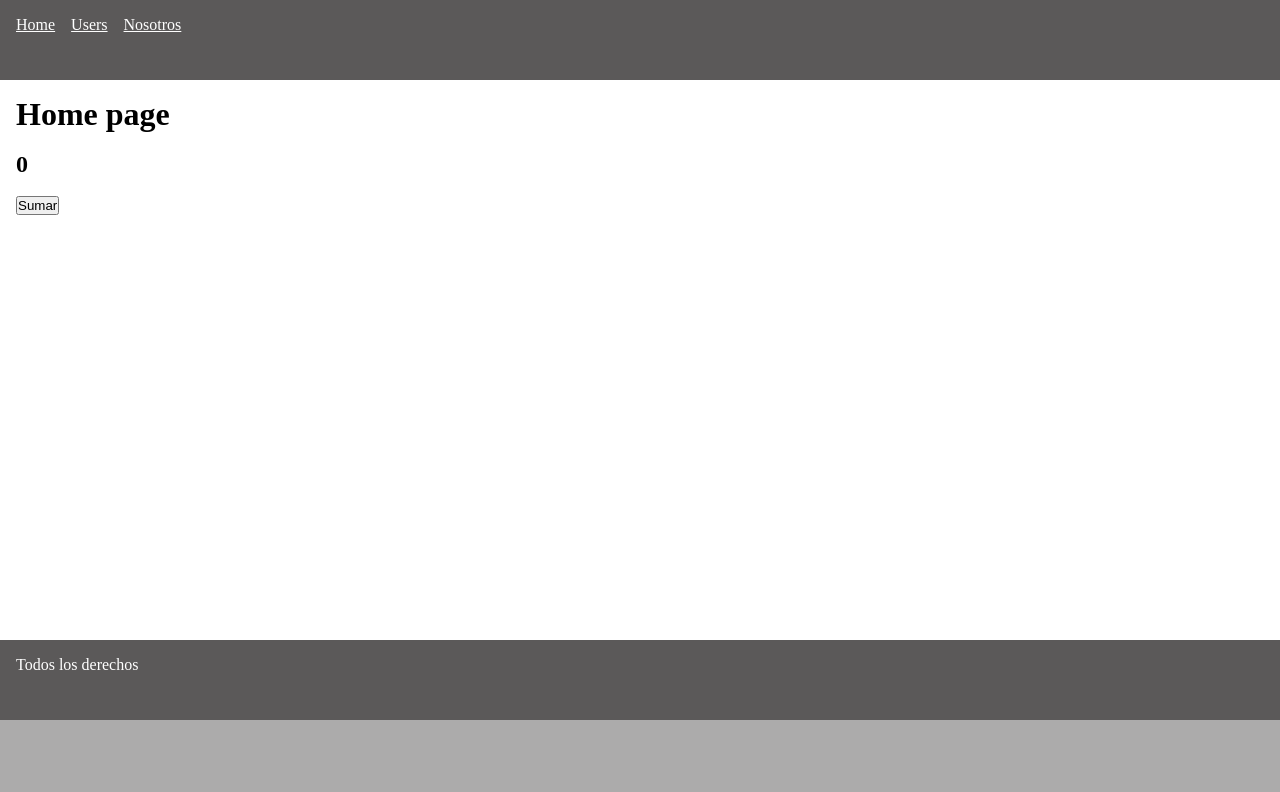
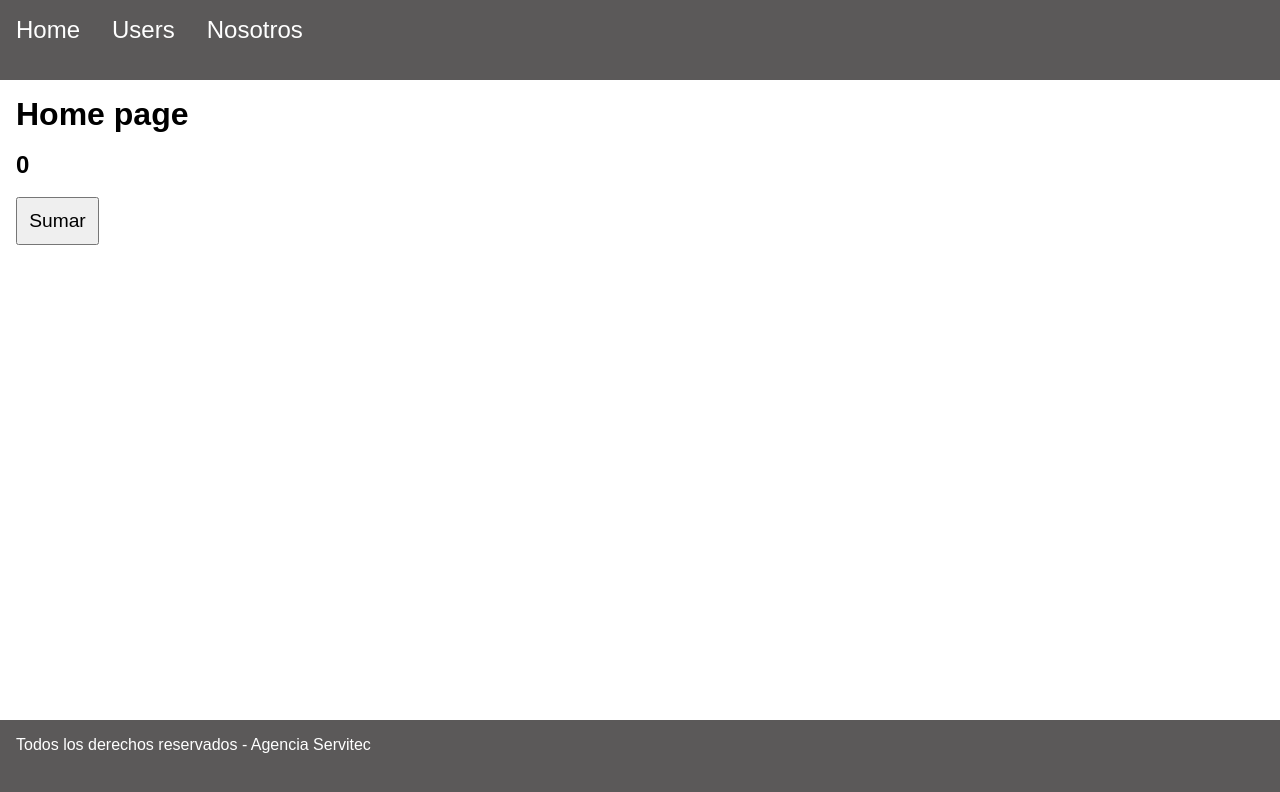
Before and after one commit to Agencia-Servitec/blank-project, a React (Create React App) app: page / in a window 1280 px wide. Shown: the top 792 px of the page. Built offline with nearby package versions, Linux system fonts and the light colour scheme.

Commit message:
update project

```diff
--- a/src/components/Avatar.js
+++ b/src/components/Avatar.js
@@ -1,6 +1,6 @@
 export const Avatar = (props) => {
     return <div>
-        <img width="150px" src="https://e7.pngegg.com/pngimages/799/987/png-clipart-computer-icons-avatar-icon-design-avatar-heroes-computer-wallpaper.png" alt="asd"/>
+        <img width="150px" src="https://i.pinimg.com/originals/51/f6/fb/51f6fb256629fc755b8870c801092942.png" alt="asd"/>
         <h3>{props.avatarName}</h3>
     </div>
 }
--- a/src/components/Layout.js
+++ b/src/components/Layout.js
@@ -1,9 +1,9 @@
 import {Link} from "react-router-dom";
 import React from "react";
-import "../index.css";
+import "../styles/index.css";
 
 export const Layout = (props) => {
-    return <div>
+    return <div className="layout">
         <div className="header">
             <ul>
                 <li style={{marginRight: "1rem"}}>
@@ -21,7 +21,7 @@ export const Layout = (props) => {
             {props.children}
         </div>
         <div className="footer">
-            <p>Todos los derechos</p>
+            <p>Todos los derechos reservados - Agencia Servitec</p>
         </div>
     </div>
 }
--- /dev/null
+++ b/src/components/Page404.js
@@ -0,0 +1,20 @@
+import React from 'react';
+import {useHistory} from "react-router";
+
+export const Page404 = () => {
+
+    const history = useHistory();
+
+    return <div className="center" style={{width: '100vw', height: '100vh'}}>
+        <div>
+            <div className="center">
+                <img width="90%"
+                     src="https://www.seekpng.com/png/detail/212-2123432_404-error-error-404-in-png.png"
+                     alt="asd"/>
+            </div>
+            <div className="center">
+                <button onClick={() => history.push('/')}>Ir a inicio</button>
+            </div>
+        </div>
+    </div>
+}
--- a/src/index.css
+++ /dev/null
@@ -1,47 +0,0 @@
-body {
-    margin: 0;
-    padding: 0;
-    box-sizing: border-box;
-    background: #acabab;
-}
-
-* {
-    margin: 0;
-    padding: 0;
-    box-sizing: border-box;
-}
-
-.layout {
-    width: 100vw;
-    height: 100vh;
-    background: #eee;
-}
-
-.header, .footer {
-    width: 100%;
-    height: 10vh;
-    padding: 1rem;
-    background: #5b5959;
-    color: #fff;
-}
-
-.header, .footer ul, a {
-    color: #fff;
-}
-
-.header ul {
-    display: flex;
-    align-items: center;
-    list-style: none;
-}
-
-.body {
-    width: 100%;
-    height: 70vh;
-    background: #fff;
-    padding: 1rem;
-}
-
-.header, .footer ul li {
-    margin-right: 1rem;
-}
--- a/src/pages/Nosotros.js
+++ b/src/pages/Nosotros.js
@@ -2,5 +2,14 @@ export const Nosotros = () => {
 
     return <div>
         <h1>Page nosotros</h1>
+        <br/>
+        <p>
+            Lorem ipsum dolor sit amet, consectetur adipisicing elit. Assumenda autem illum ipsa ut. Culpa iste quia
+            sed? Autem deleniti et impedit inventore ipsum minima, nemo, officiis qui quisquam quos voluptates?
+
+            Lorem ipsum dolor sit amet, consectetur adipisicing elit. Recusandae rem reprehenderit repudiandae suscipit.
+            Consectetur doloribus explicabo harum officiis placeat possimus quibusdam recusandae voluptas. Aperiam at
+            eaque exercitationem possimus reprehenderit temporibus?
+        </p>
     </div>
 }
--- a/src/pages/User.js
+++ b/src/pages/User.js
@@ -6,8 +6,12 @@ export const User = () => {
 
     const {userEmail}  = useParams();
 
-    return <div className="layout">
-        <h1>Page user profile</h1>
-        <Avatar avatarName={userEmail}/>
+    return <div className="user">
+        <div className="avatar-items">
+            <div className="avatar">
+                <h1>Page user profile</h1>
+                <Avatar avatarName={userEmail}/>
+            </div>
+        </div>
     </div>
 }
--- a/src/pages/Users.js
+++ b/src/pages/Users.js
@@ -7,7 +7,7 @@ export const Users = () => {
 
     const users = ["Juan","Maria","Jose","Camila"];
 
-    return <ul>
+    return <ul className="users">
         {
             users.map((user, index)=> <li key={index + 1} onClick={()=>history.push(`/users/${user}`)}>{user}</li>)
         }
--- a/src/router/index.js
+++ b/src/router/index.js
@@ -4,6 +4,8 @@ import {Nosotros} from '../pages/Nosotros'
 import {User} from "../pages/User";
 import {Users} from "../pages/Users";
 import {Layout} from "../components/Layout";
+import {Redirect} from "react-router";
+import {Page404} from "../components/Page404";
 
 
 export const Router = () => {
@@ -37,5 +39,7 @@ export const Router = () => {
                 <User/>
             </Layout>
         </Route>
+        <Route path="*" component={Page404} />
+        <Redirect to="/" />
     </Switch>
 }
--- /dev/null
+++ b/src/styles/index.css
@@ -0,0 +1,100 @@
+body {
+    margin: 0;
+    padding: 0;
+    box-sizing: border-box;
+    background: #acabab;
+    font-family: arial, sans-serif;
+}
+
+* {
+    margin: 0;
+    padding: 0;
+    box-sizing: border-box;
+    font-family: arial, sans-serif;
+}
+
+button {
+    padding: .7rem;
+    font-size: 1.2rem;
+    cursor: pointer;
+}
+
+.center {
+    display: flex;
+    align-items: center;
+    justify-content: center;
+}
+
+.layout {
+    width: 100vw;
+    height: 100vh;
+    background: #eee;
+}
+
+.header, .footer {
+    width: 100%;
+    height: 10vh;
+    padding: 1rem;
+    background: #5b5959;
+    color: #fff;
+}
+
+.header, .footer ul, a {
+    color: #fff;
+}
+
+.header ul {
+    display: flex;
+    align-items: center;
+    list-style: none;
+}
+
+.header ul li a {
+    text-decoration: none;
+    cursor: pointer;
+    font-size: 1.5rem;
+    margin-right: 1rem;
+}
+
+.body {
+    width: 100%;
+    height: 80vh;
+    background: #fff;
+    padding: 1rem;
+}
+
+.header, .footer ul li {
+    margin-right: 1rem;
+}
+
+.users {
+    list-style: none;
+}
+
+.users li {
+    cursor: pointer;
+    margin-bottom: 1rem;
+    transition: all 0.05s ease-in-out;
+    font-size: 1.7rem;
+}
+
+.users li:hover {
+    transition: all 0.05s ease-in-out;
+    font-size: 2.7rem;
+}
+
+.user {
+    width: auto;
+    height: auto;
+}
+
+.avatar-items {
+    display: flex;
+    align-items: center;
+    justify-content: center;
+    text-align: center;
+}
+
+.avatar-items .avatar h1 {
+    margin: 1rem auto;
+}
```
Also changed, not shown: package.json (+4 -4 lines).
